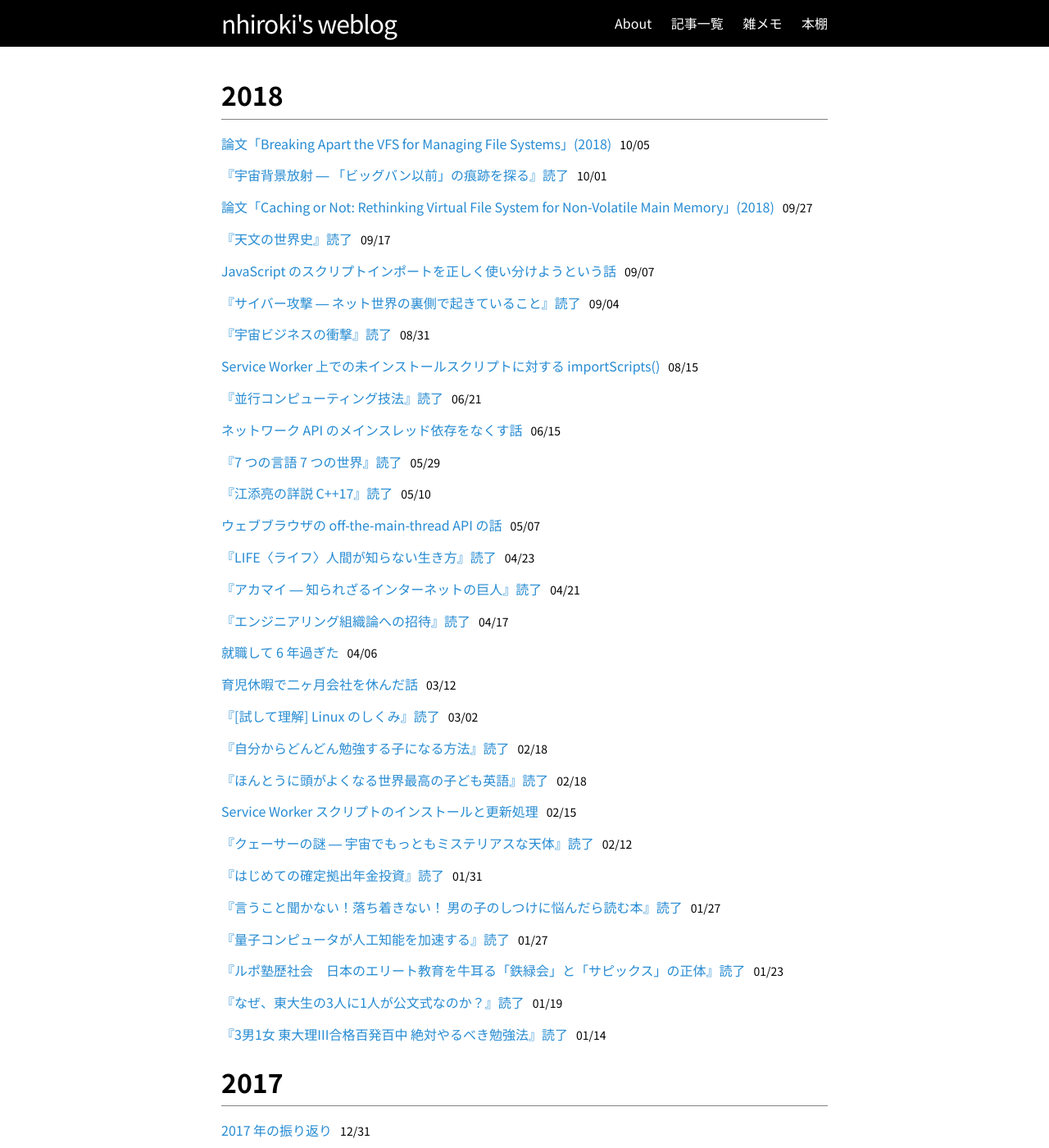
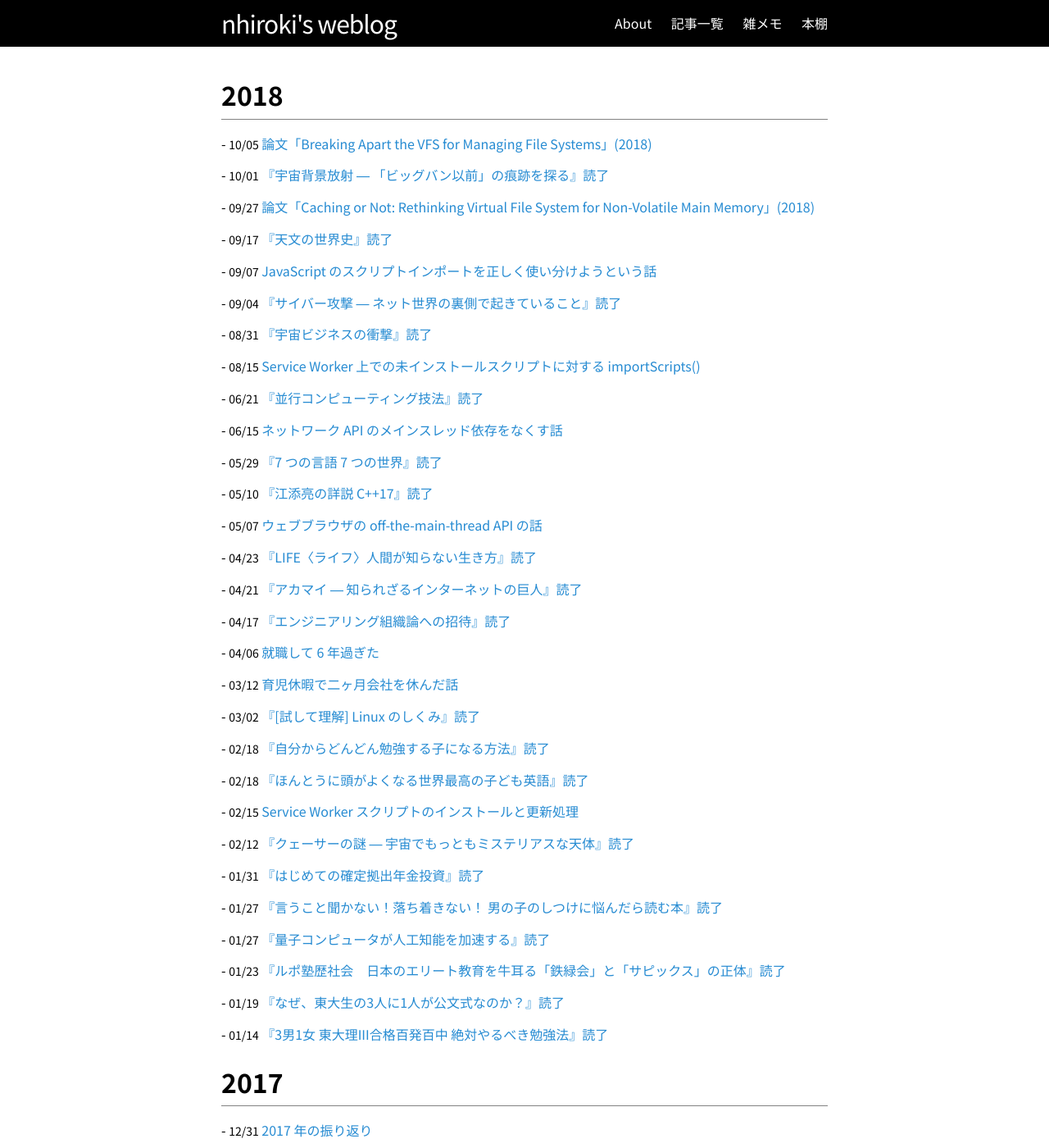
Before and after one commit to nhiroki/nhiroki.github.io, a Jekyll site: the page built from index.html, in a window 1280 px wide and 1400 px high. Shown: the whole window at 82% size. Built offline with Jekyll 4.4.1, drawn with Linux system fonts in a browser that asks for light colours; some of the changed text lies outside the part shown.

Commit message:
Tweak the style of the article list

```diff
--- a/index.html
+++ b/index.html
@@ -15,7 +15,7 @@
         <ul class="post-list">
       {% endif %}
       <li>
-        <a class="post-link" href="{{ post.url | prepend: site.baseurl }}">{{ post.title }}</a><span class="post-meta">{{ post.date | date: "%m/%d" }}</span>
+        - <span class="post-meta">{{ post.date | date: "%m/%d" }}</span> <a class="post-link" href="{{ post.url | prepend: site.baseurl }}">{{ post.title }}</a>
       </li>
   {% endfor %}
 
```
